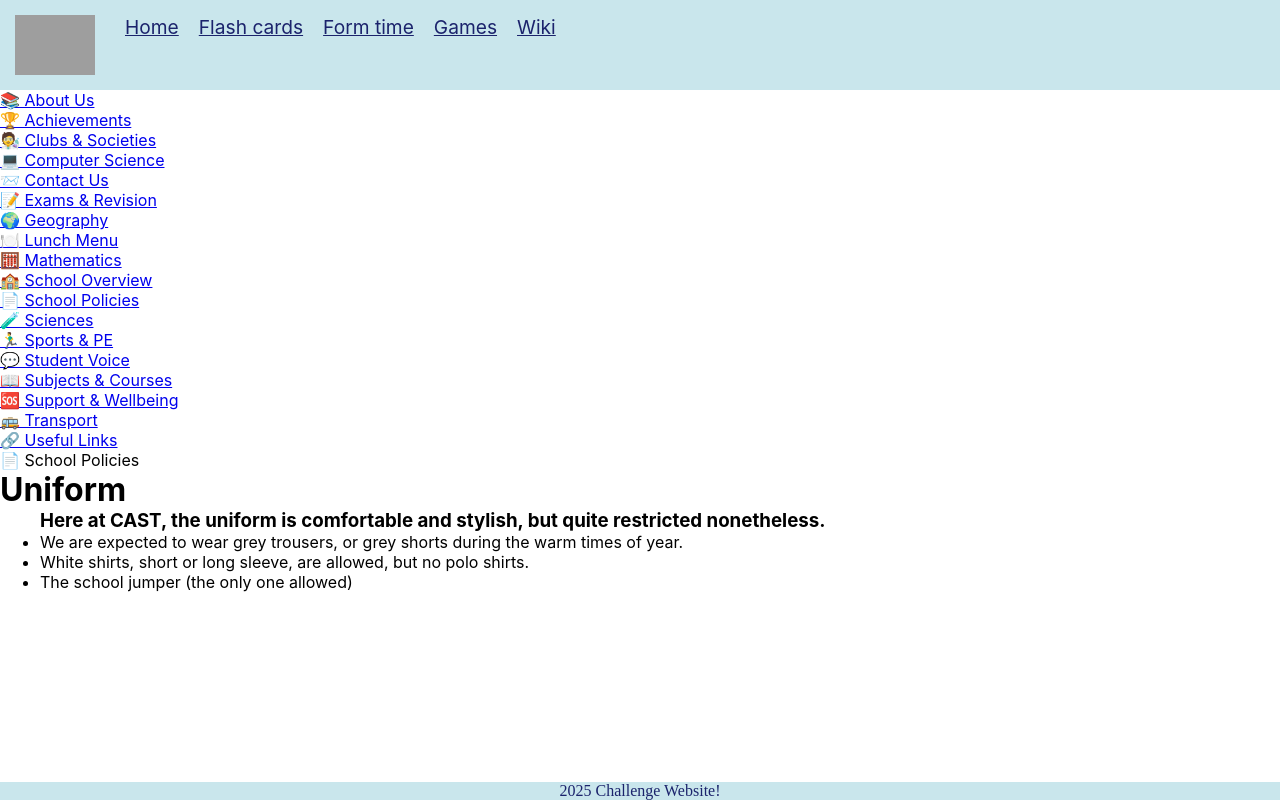
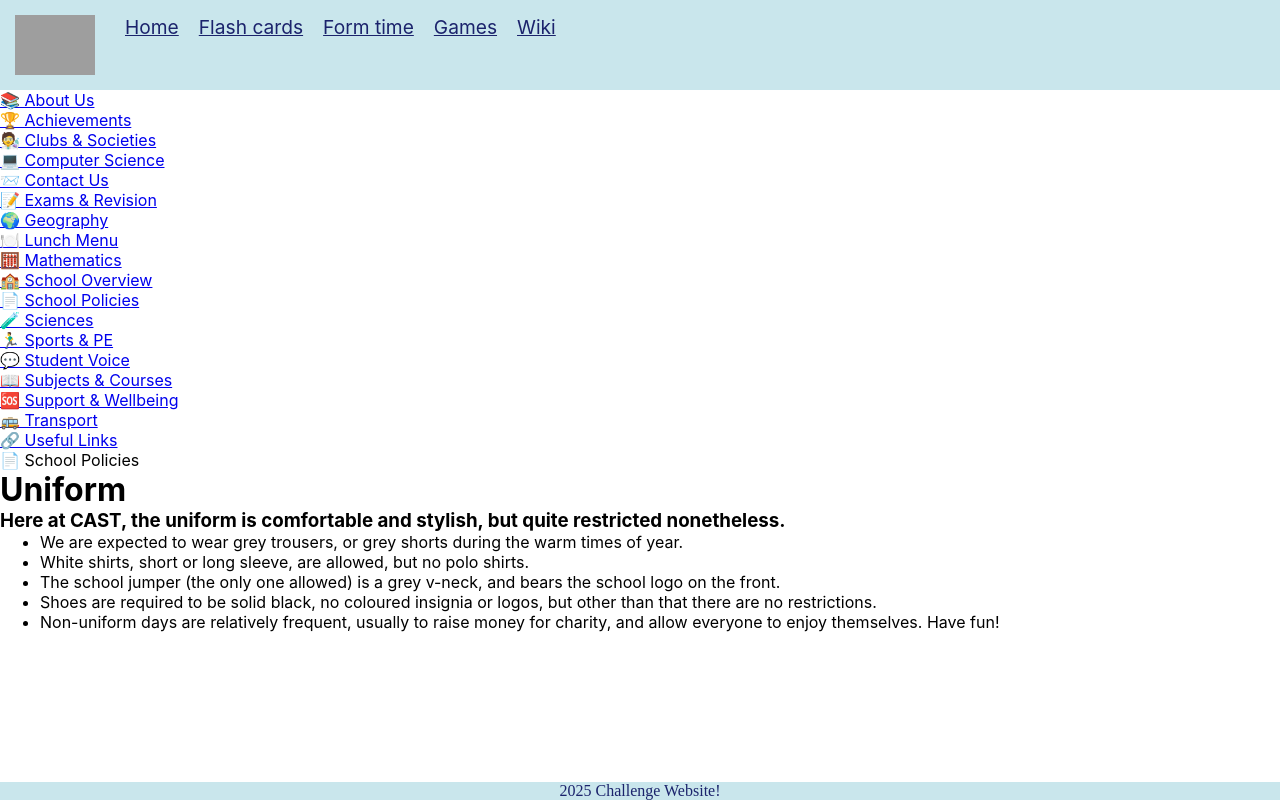
Before and after one commit to snej55/challenge-website, a React (Create React App) app in the folder site/: page /wiki/schoolpolicies in a window 1280 px wide. Built offline with nearby package versions, Linux system fonts and the light colour scheme; grey boxes are pictures that could not be loaded.

Commit message:
Uniform policy

```diff
--- a/site/src/Components/Wiki/SchoolPolicies.js
+++ b/site/src/Components/Wiki/SchoolPolicies.js
@@ -5,13 +5,13 @@ export function SchoolPolicies() {
         <div>
             📄 School Policies
             <h1>Uniform</h1>
-
-
+            <h3>Here at CAST, the uniform is comfortable and stylish, but quite restricted nonetheless.</h3>
             <ul>
-                <h3>Here at CAST, the uniform is comfortable and stylish, but quite restricted nonetheless.</h3>
                 <li>We are expected to wear grey trousers, or grey shorts during the warm times of year.</li>
                 <li>White shirts, short or long sleeve, are allowed, but no polo shirts.</li>
-                <li>The school jumper (the only one allowed) </li>
+                <li>The school jumper (the only one allowed) is a grey v-neck, and bears the school logo on the front.</li>
+                <li>Shoes are required to be solid black, no coloured insignia or logos, but other than that there are no restrictions.</li>
+                <li>Non-uniform days are relatively frequent, usually to raise money for charity, and allow everyone to enjoy themselves. Have fun!</li>
             </ul>
         </div>
     );
```
